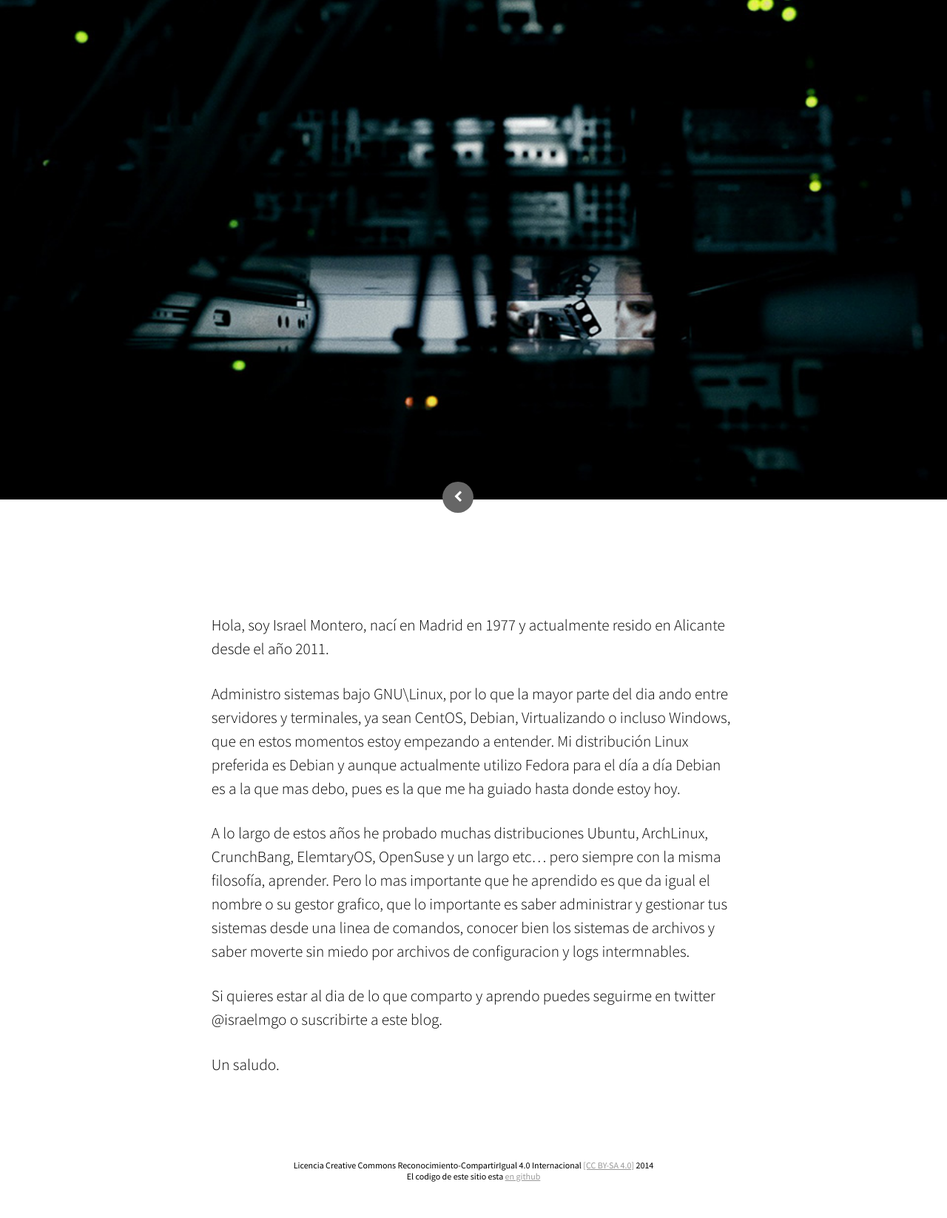
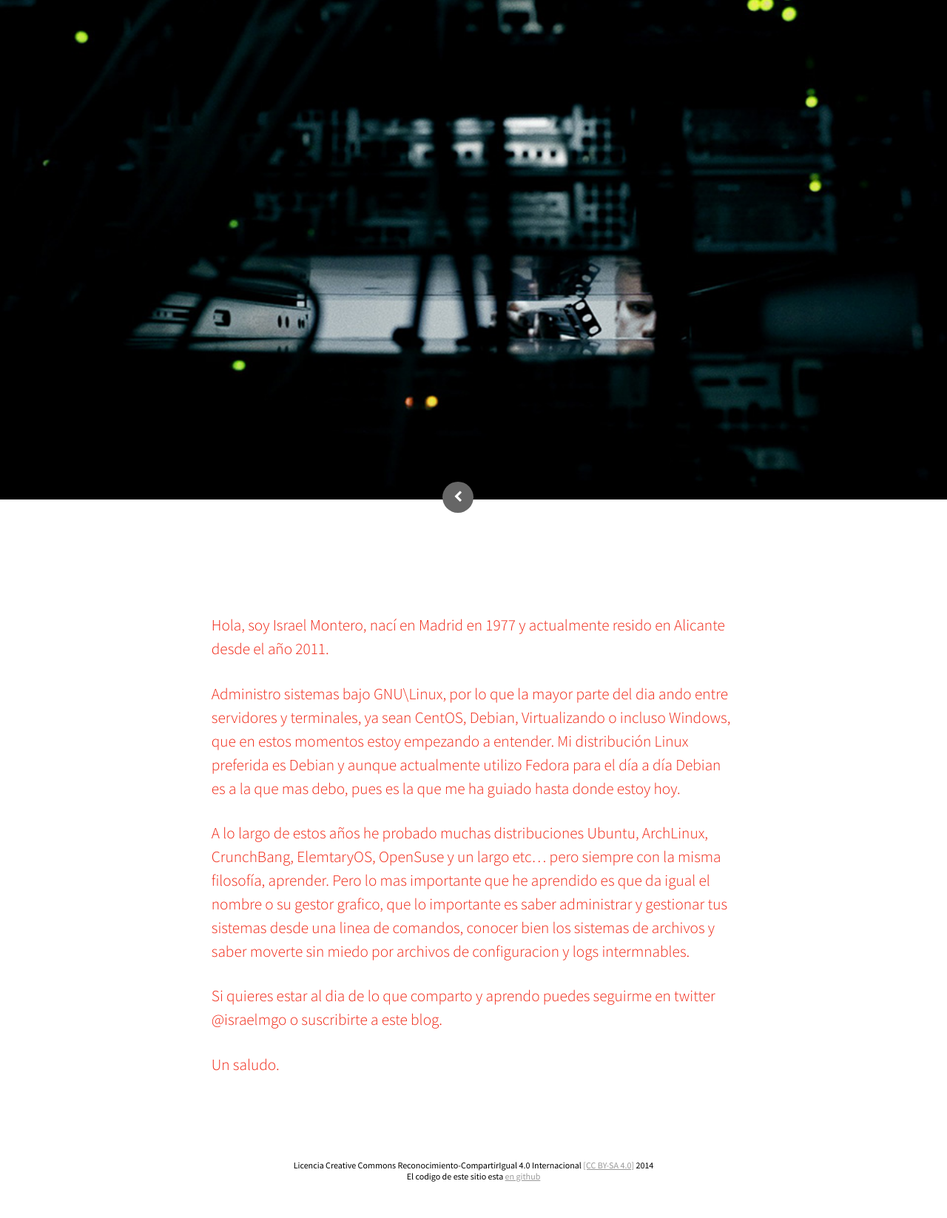
Before and after one commit to israelmgo/old-jekyll-blog, a Jekyll site: the page built from about/index.md, in a window 1280 px wide. Shown: the whole page at 74% size. Built offline with Jekyll 4.4.1, drawn with Linux system fonts in a browser that asks for light colours; nearby versions of some CDN libraries.

```diff
--- a/css/main.sass
+++ b/css/main.sass
@@ -28,7 +28,7 @@
 body, html
   background-color: $color-white
   font-family: $font-one
-  color: $color-black
+  color: $color-red
   -webkit-hyphens: auto
   -moz-hyphens: auto
   hyphens: auto
```
